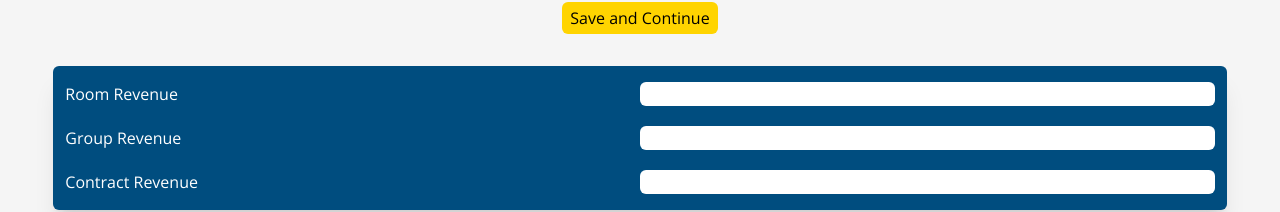
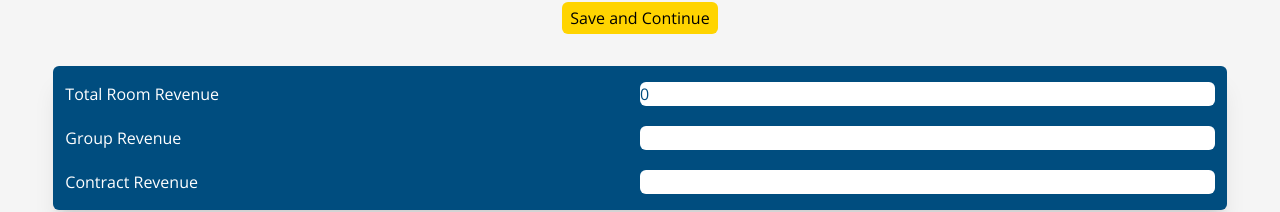
Before and after one commit to Dan-McGrath/InstaAudit, a React (Vite) app in the folder frontend/: page /dashboard/audit/submit in a window 1280 px wide. Shown: the part 228-440 px from the top of the page. Built offline with nearby package versions, Linux system fonts and the light colour scheme; no server answers.

Commit message:
update props and add control to input

```diff
--- a/frontend/src/pages/Audit/AuditForm/RevenueDataForm.jsx
+++ b/frontend/src/pages/Audit/AuditForm/RevenueDataForm.jsx
@@ -1,16 +1,22 @@
-import { useState } from 'react';
+import { useState, useEffect } from 'react';
 
-const RevenueDataForm = () => {
+const RevenueDataForm = ({ setAduitData, auditData, error, setError }) => {
   // Revenue data
-  const [roomRevenue, setRoomRevenue] = useState();
+  const [roomRevenue, setRoomRevenue] = useState(0);
   const [groupRevenue, setGroupRevenue] = useState();
   const [contractRevenue, setcontractRevenue] = useState();
 
   return (
     <>
       <div className="flex justify-between w-full gap-2 mx-auto">
-        <label htmlFor="roomRevenue">Room Revenue</label>
-        <input type="number" id="roomRevenue" className="w-1/2 rounded-md focus:border-primaryColor" />
+        <label htmlFor="roomRevenue">Total Room Revenue</label>
+        <input
+          type="number"
+          id="roomRevenue"
+          className="w-1/2 rounded-md focus:border-primaryColor text-primaryColor"
+          onChange={(e) => setRoomRevenue(e.target.value)}
+          value={roomRevenue}
+        />
       </div>
       <div className="flex justify-between w-full gap-2 mx-auto">
         <label htmlFor="groupRevenue">Group Revenue</label>
```
